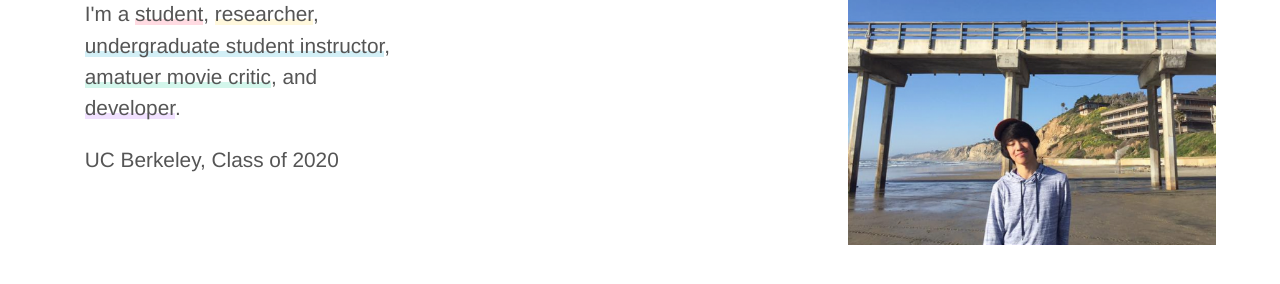
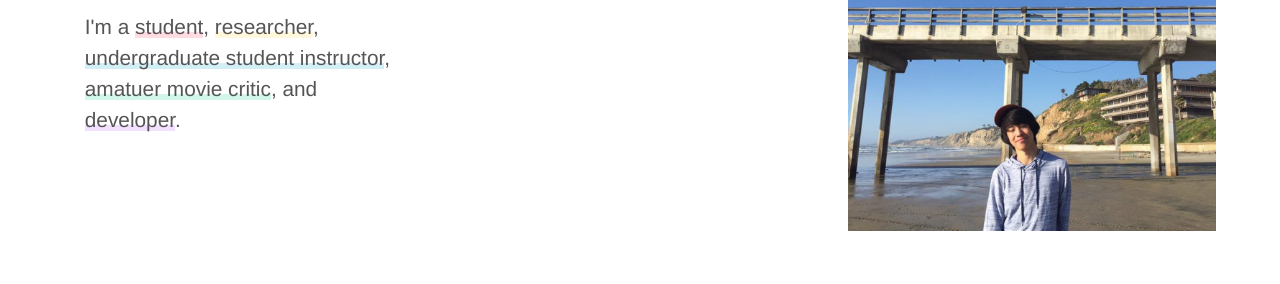
Before and after one commit to henryzxu/henryzxu, a plain HTML site: page docs/index.html in a window 1280 px wide. Shown: the part 328-612 px from the top of the page. Drawn offline with nearby package versions, Linux system fonts and the light colour scheme.

Commit message:
Update index.html

```diff
--- a/docs/index.html
+++ b/docs/index.html
@@ -51,7 +51,6 @@
                             <p>Hi, I'm <strong>Henry Xu</strong>.</p>
                             <p>I'm a
                                 <span class="shadow is-red"><a href="https://www.linkedin.com/in/henryzxu" target="_blank">student</a></span>, <span class="shadow is-yellow"><a href="https://drive.google.com/drive/folders/1bhIZVQlT03SmTbe7eGakf211QD4dIgm-?usp=sharing" target = "_blank">researcher</a></span>, <span class="shadow is-blue"><a href="teaching/index.html">undergraduate student instructor</a></span>, <span class="shadow is-green"><a href="https://henryzxu.blogspot.com" target = "_blank">amatuer movie critic</a></span>, and <span class="shadow is-purple"><a href="https://github.com/henryzxu" target = "_blank">developer</a></span>.</p>
-                            <p>UC Berkeley, Class of 2020</p>
 
                         </div>
                     </div>
```
